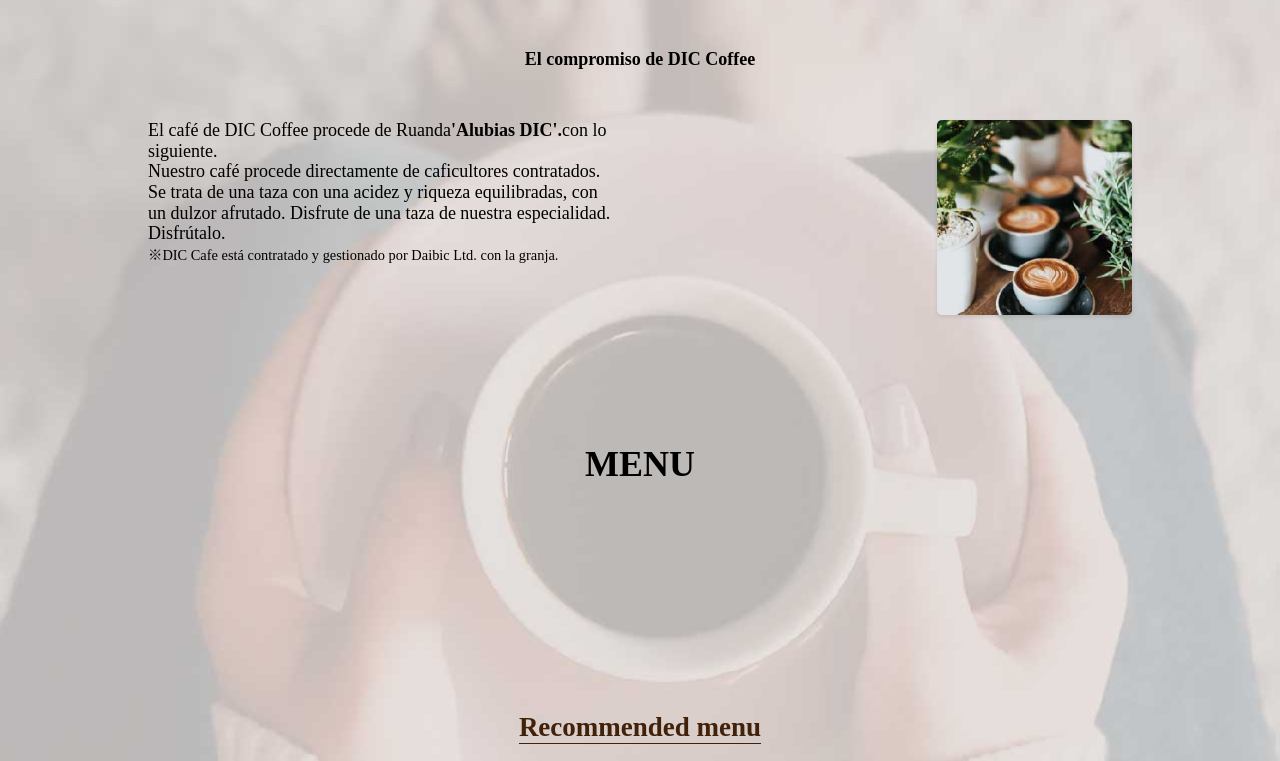
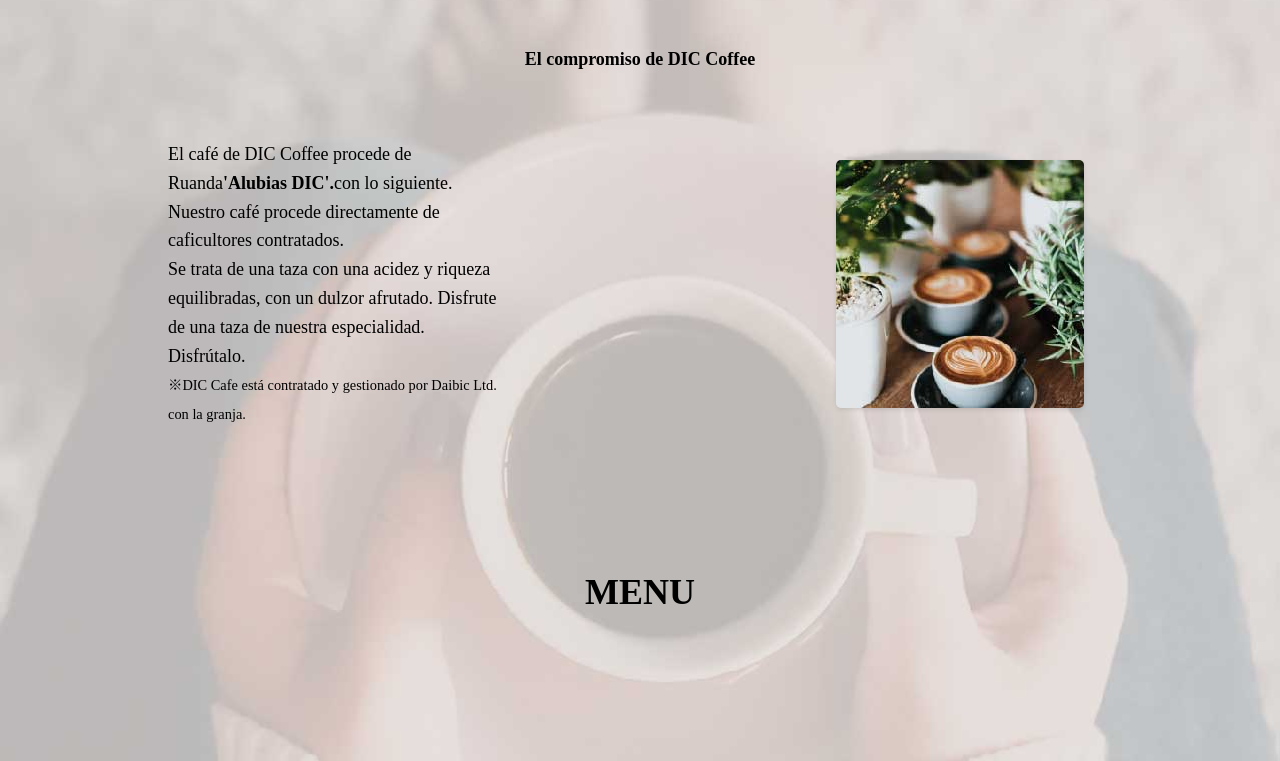
Before and after one commit to valdez-nati/cafe, a plain HTML site: page index.html in a window 1280 px wide. Shown: the part 680-1441 px from the top of the page. Drawn offline with Linux system fonts and the light colour scheme.

Commit message:
actualizado

```diff
--- a/css/main.css
+++ b/css/main.css
@@ -96,6 +96,14 @@ div,li {
   text-align: center;
 }
 
+.concept_title {
+  font-family: 'Noto Serif JP', serif;
+  text-align: center;
+  margin-bottom: 50px;
+}
+.concept_inner {
+  padding: 50px 10% 30px;
+}
 .key_section_inner{
     display: flex;
     top: 50%;
@@ -105,15 +113,35 @@ div,li {
     font-size: 10px;
 }
 .container {
-  display: grid;
-  grid-template-columns: 1fr 8fr; /* Dividir el contenedor en dos columnas de igual ancho */
-  gap: 5px; /* Espacio entre las columnas */
+  display: flex;
+  align-items: center;
+}
+
+.contenido {
+  width: 60%;
+  padding: 20px;
+}
+
+.im {
+  width: 35%;
+}
+
+/* Estilos adicionales para mejorar la apariencia */
+.container {
+  margin: 0 auto; /* Centrar el contenido horizontalmente */
+  max-width: 1200px; /* Limitar el ancho máximo del contenido */
+}
+
+.contenido p {
+  font-size: 18px;
+  line-height: 1.6;
 }
 
 .im img {
-  max-width: 100%; /* Asegurarse de que la imagen no supere el ancho del contenedor */
-  width: 100%; /* Ajustar el ancho de la imagen al 100% del contenedor */
-  height: auto; /* Mantener la proporción de la imagen */
+  max-width: 100%;
+  height: auto;
+  display: block; /* Evita espacios debajo de la imagen */
+  margin: 0 auto; /* Centrar la imagen horizontalmente */
 }
 
 
```
